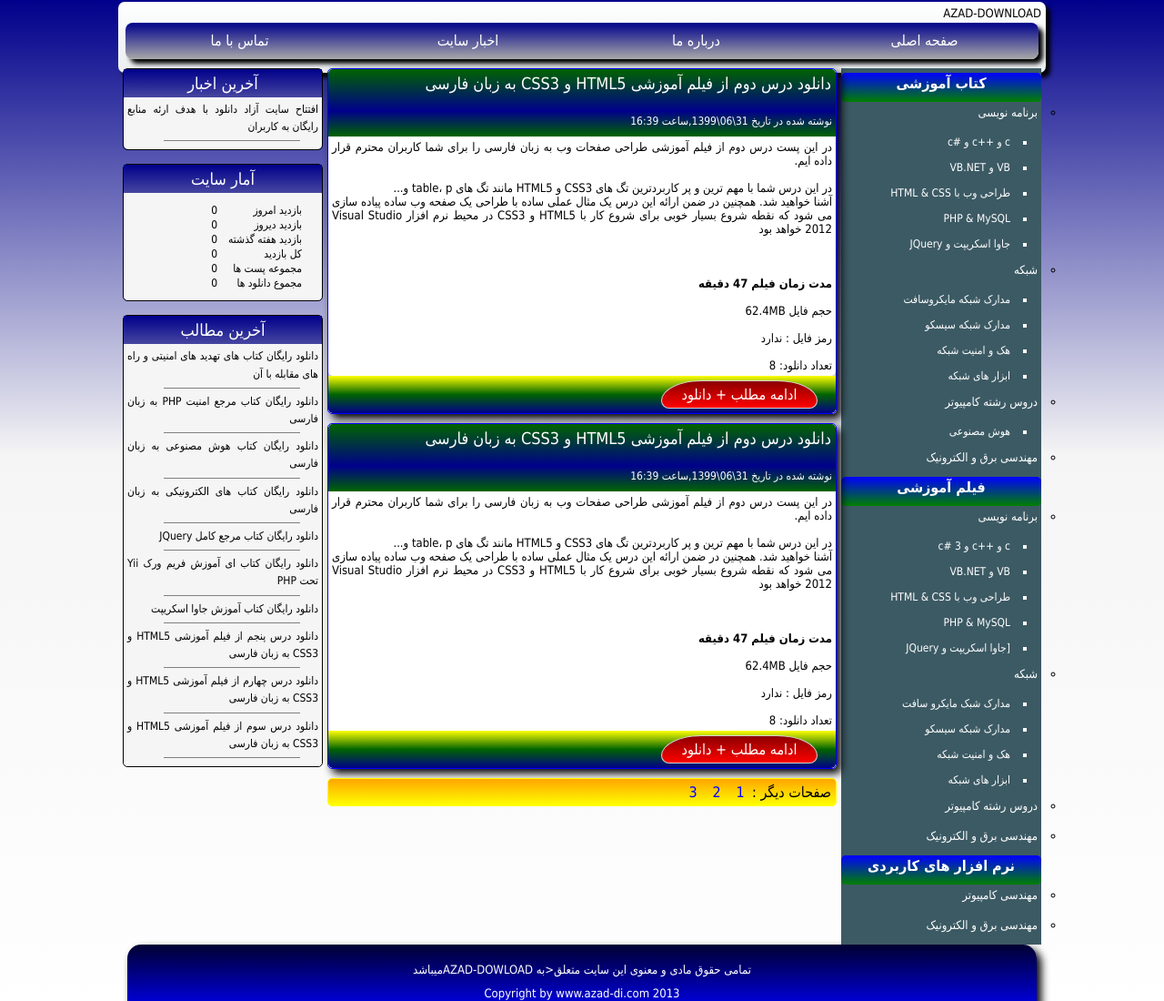
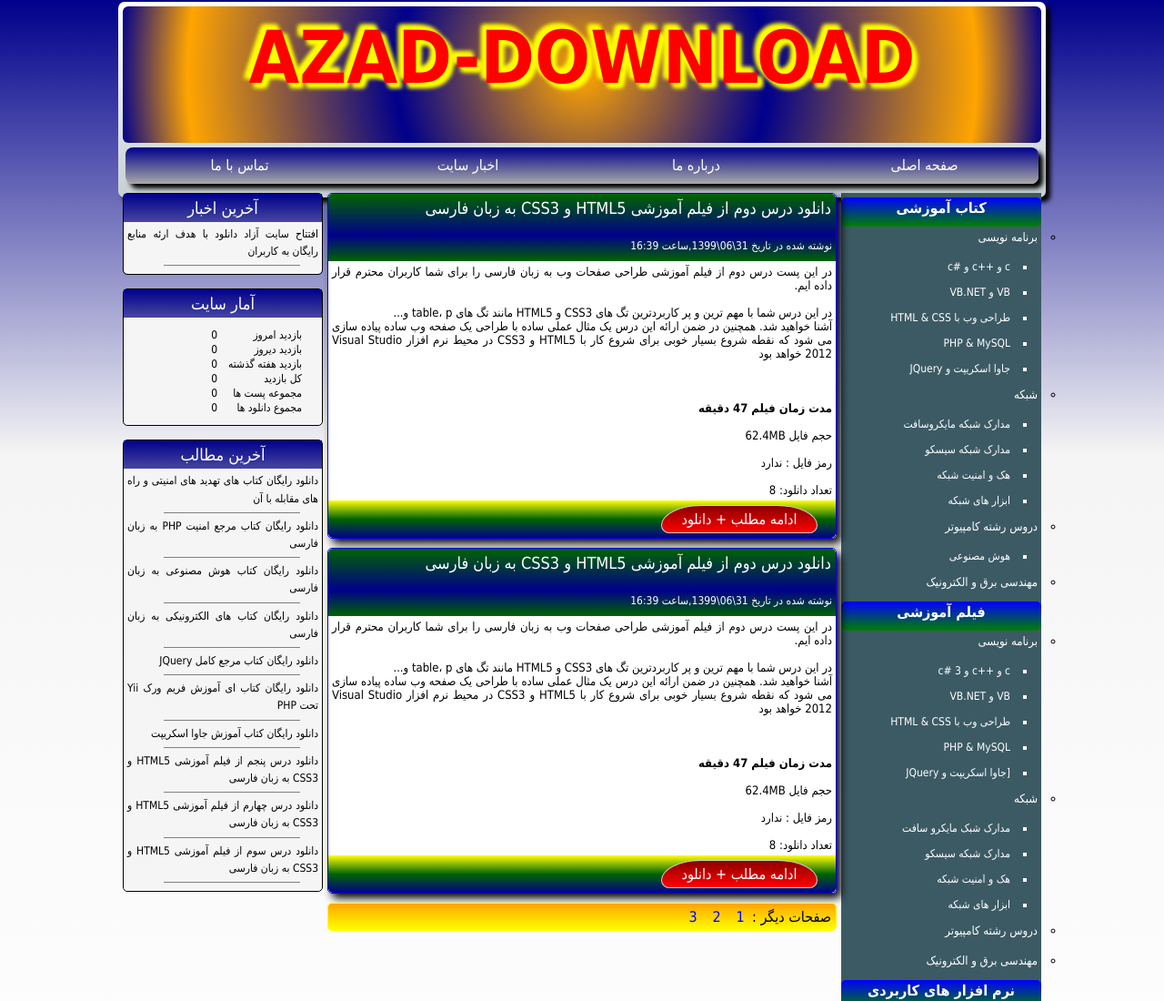
Before and after one commit to amirhossein-fazelasl/Azad-Download, a plain HTML site: page index.html in a window 1280 px wide. Shown: the top 1100 px of the page at 91% size. Drawn offline with Linux system fonts and the light colour scheme.

Commit message:
change header's css

```diff
--- a/css/stylesheet.css
+++ b/css/stylesheet.css
@@ -25,7 +25,7 @@ body a {
     background: linear-gradient(white 0px,rgb(125,145,155) 500px, rgb(120,140,150)100%);
 }
 
-#heaDER{
+#header{
     background-color: green;
     width: 1010px;
     height: 140px;
```
